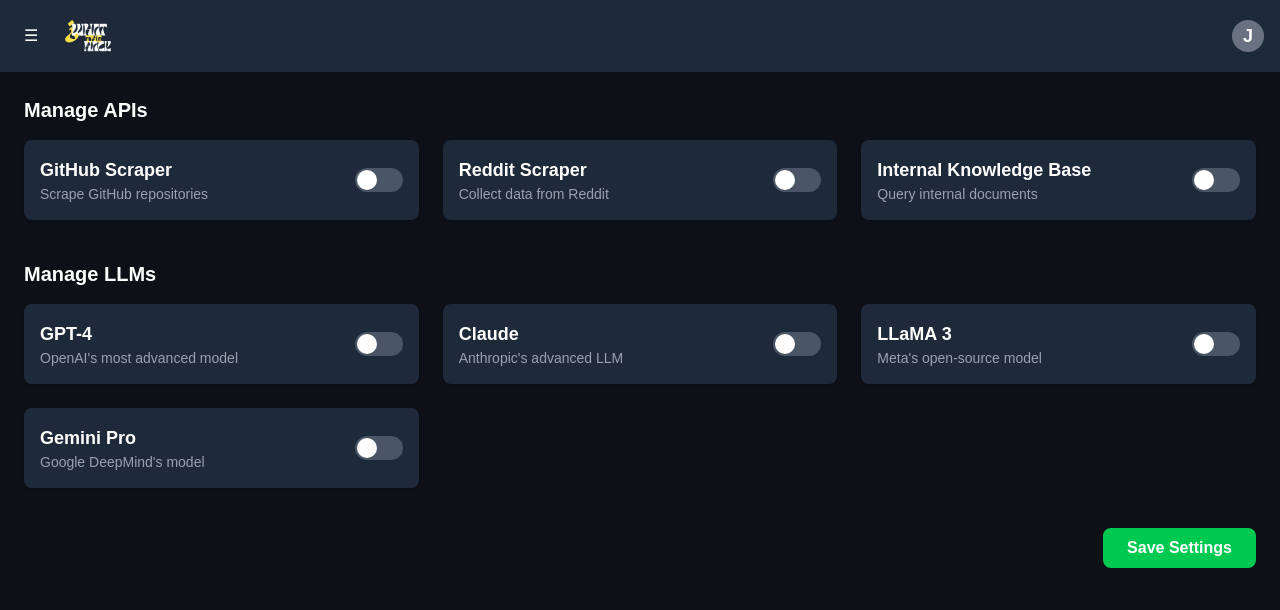
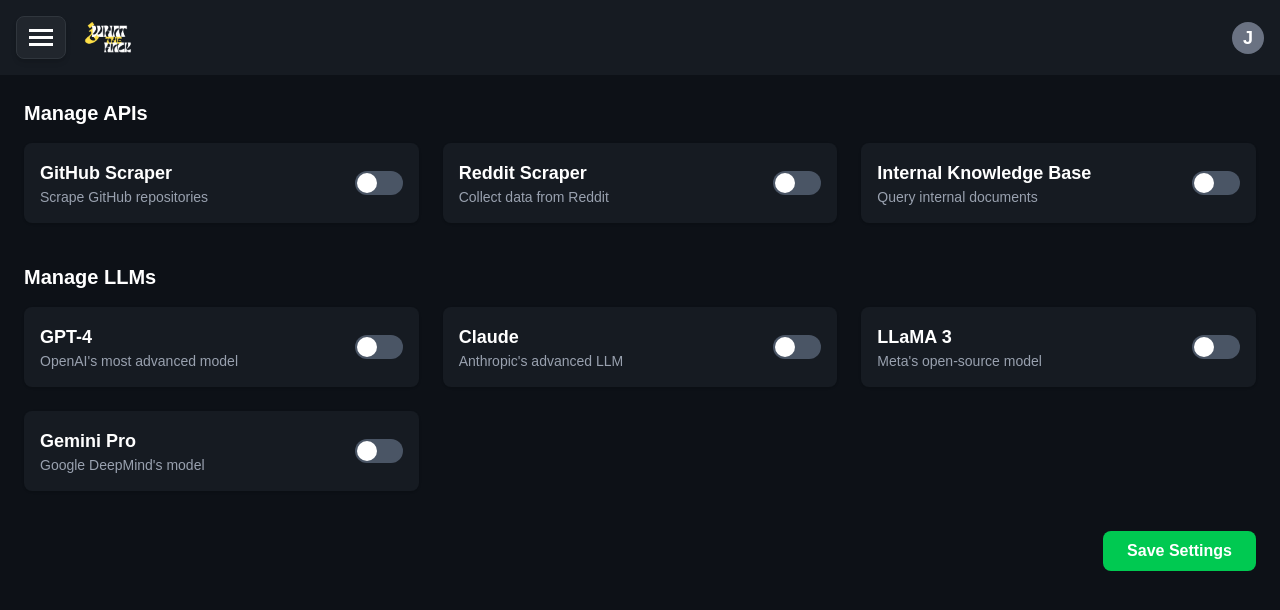
Before and after one commit to sammy-ryed/WhatTheHack, a Next.js app in the folder frontend/: page /premium in a window 1280 px wide. Shown: the top 610 px of the page. Built offline with nearby package versions, Linux system fonts and the light colour scheme.

Commit message:
some chmages

```diff
--- a/frontend/src/app/premium/page.tsx
+++ b/frontend/src/app/premium/page.tsx
@@ -42,7 +42,7 @@
     <div className="bg-[#0d1117] text-white min-h-screen flex h-screen overflow-hidden">
       {/* Sidebar */}
       <aside
-        className={`fixed w-64 bg-gray-800 p-4 h-full transform z-50 transition-transform duration-300 ${
+        className={`fixed w-64 bg-[#161b22] p-4 h-full transform z-50 transition-transform duration-300 ${
           sidebarOpen ? "translate-x-0" : "-translate-x-full"
         }`}
       >
@@ -54,8 +54,13 @@
             </a>
           </li>
           <li className="mb-4">
-            <a href="#" className="hover:text-green-400 font-semibold">
+            <a href="/premium" className="text-green-400 font-semibold">
               WhatTheActualHack
+            </a>
+          </li>
+          <li className="mb-4">
+            <a href="/settings" className="hover:text-green-400">
+              Settings
             </a>
           </li>
         </ul>
@@ -69,13 +74,17 @@
         }`}
       >
         {/* Header */}
-        <header className="bg-gray-800 p-4 flex items-center justify-between">
+        <header className="bg-[#161b22] p-4 flex items-center justify-between">
           <div className="flex items-center">
+            {/* Hamburger styled like Home page */}
             <button
               onClick={() => setSidebarOpen(!sidebarOpen)}
-              className="mr-4 p-2 hover:bg-gray-700 rounded focus:outline-none"
+              aria-label="Toggle sidebar menu"
+              className="mr-4 p-3 rounded-lg shadow-md bg-[#21262d] border border-[#30363d]"
             >
-              ☰
+              <div className="w-6 h-[3px] bg-white mb-1" />
+              <div className="w-6 h-[3px] bg-white mb-1" />
+              <div className="w-6 h-[3px] bg-white" />
             </button>
             <Image src="/dark.png" alt="WhatTheActualHack" width={56} height={56} />
           </div>
@@ -176,7 +185,7 @@
         {items.map(({ name, desc }) => (
           <div
             key={name}
-            className="bg-gray-800 p-4 rounded-lg shadow hover:scale-105 transition"
+            className="bg-[#161b22] p-4 rounded-lg shadow hover:scale-105 transition"
           >
             <div className="flex justify-between items-center">
               <div>
--- a/frontend/src/app/settings/page.tsx
+++ b/frontend/src/app/settings/page.tsx
@@ -31,7 +31,7 @@
     <div className="bg-[#0d1117] text-white min-h-screen flex h-screen overflow-hidden">
       {/* Sidebar */}
       <aside
-        className={`fixed w-64 bg-gray-800 p-4 h-full transform z-50 transition-transform duration-300 ${
+        className={`fixed w-64 bg-[#161b22] p-4 h-full transform z-50 transition-transform duration-300 ${
           sidebarOpen ? "translate-x-0" : "-translate-x-full"
         }`}
       >
@@ -63,13 +63,17 @@
         }`}
       >
         {/* Header */}
-        <header className="bg-gray-800 p-4 flex items-center justify-between">
+        <header className="bg-[#161b22] p-4 flex items-center justify-between">
           <div className="flex items-center">
+            {/* Hamburger styled like PremiumPage */}
             <button
               onClick={() => setSidebarOpen(!sidebarOpen)}
-              className="mr-4 p-2 hover:bg-gray-700 rounded focus:outline-none"
+              aria-label="Toggle sidebar menu"
+              className="mr-4 p-3 rounded-lg shadow-md bg-[#21262d] border border-[#30363d]"
             >
-              ☰
+              <div className="w-6 h-[3px] bg-white mb-1" />
+              <div className="w-6 h-[3px] bg-white mb-1" />
+              <div className="w-6 h-[3px] bg-white" />
             </button>
             <Image src="/dark.png" alt="WhatTheHack" width={56} height={56} />
           </div>
```
Also changed, not shown: 2 other files (tests, documents, lock files or other folders).
